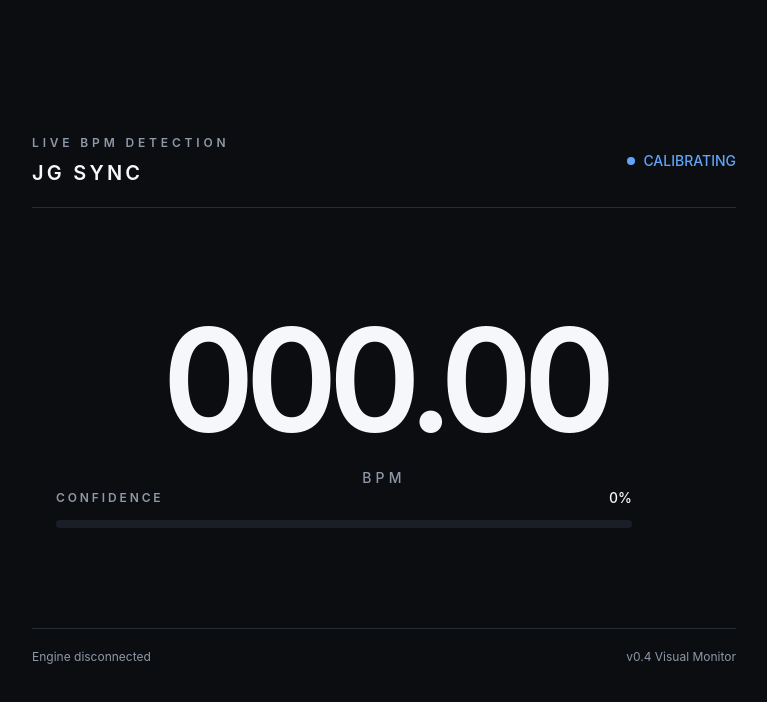
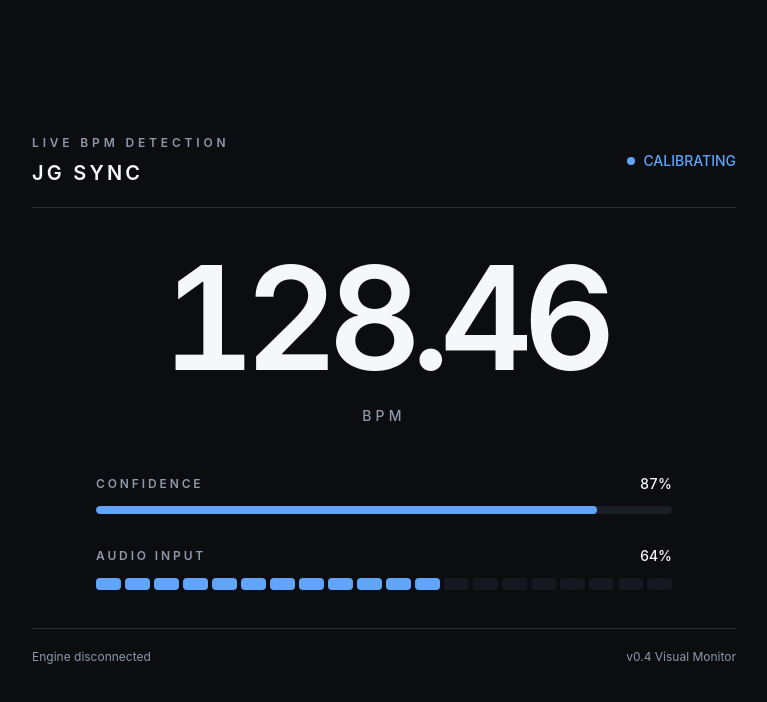
Before and after one commit to JAJesusGarcia/jg-sync, a React (Vite) app in the folder desktop/: page / in a window 1280 px wide. Shown: the top 702 px of the page, without its empty margins (256-1023 px from the left). Built offline with nearby package versions, Linux system fonts and the light colour scheme.

Commit message:
feat: add audio input level meter

```diff
--- a/desktop/src/app/Dashboard.tsx
+++ b/desktop/src/app/Dashboard.tsx
@@ -1,13 +1,15 @@
+import { AudioMeter } from "../components/monitor/AudioMeter";
 import { BpmDisplay } from "../components/monitor/BpmDisplay";
 import { ConfidenceBar } from "../components/monitor/ConfidenceBar";
 
 export function Dashboard() {
   return (
     <section className="flex min-h-[420px] flex-col items-center justify-center">
-      <BpmDisplay value={0} />
+      <BpmDisplay value={128.46} />
 
-      <div className="w-full px-6">
-        <ConfidenceBar value={0} />
+      <div className="mt-12 flex w-full flex-col items-center gap-8 px-6">
+        <ConfidenceBar value={87} />
+        <AudioMeter level={64} />
       </div>
     </section>
   );
--- /dev/null
+++ b/desktop/src/components/monitor/AudioMeter.tsx
@@ -0,0 +1,40 @@
+interface AudioMeterProps {
+  level: number;
+}
+
+export function AudioMeter({ level }: AudioMeterProps) {
+  const normalizedLevel = Math.min(Math.max(level, 0), 100);
+
+  return (
+    <section className="w-full max-w-xl">
+      <div className="mb-3 flex items-center justify-between">
+        <span className="text-xs font-semibold tracking-[0.24em] text-[#8E98A8]">
+          AUDIO INPUT
+        </span>
+
+        <span className="text-sm font-medium tabular-nums text-[#F5F7FA]">
+          {normalizedLevel.toFixed(0)}%
+        </span>
+      </div>
+
+      <div className="flex h-3 gap-1">
+        {Array.from({ length: 20 }, (_, index) => {
+          const segmentThreshold = ((index + 1) / 20) * 100;
+          const isActive = normalizedLevel >= segmentThreshold;
+
+          return (
+            <span
+              key={index}
+              className={[
+                "h-full flex-1 rounded-sm transition-opacity duration-100",
+                isActive
+                  ? "bg-[#60A5FA] opacity-100"
+                  : "bg-[#1A1F27] opacity-70",
+              ].join(" ")}
+            />
+          );
+        })}
+      </div>
+    </section>
+  );
+}
```
